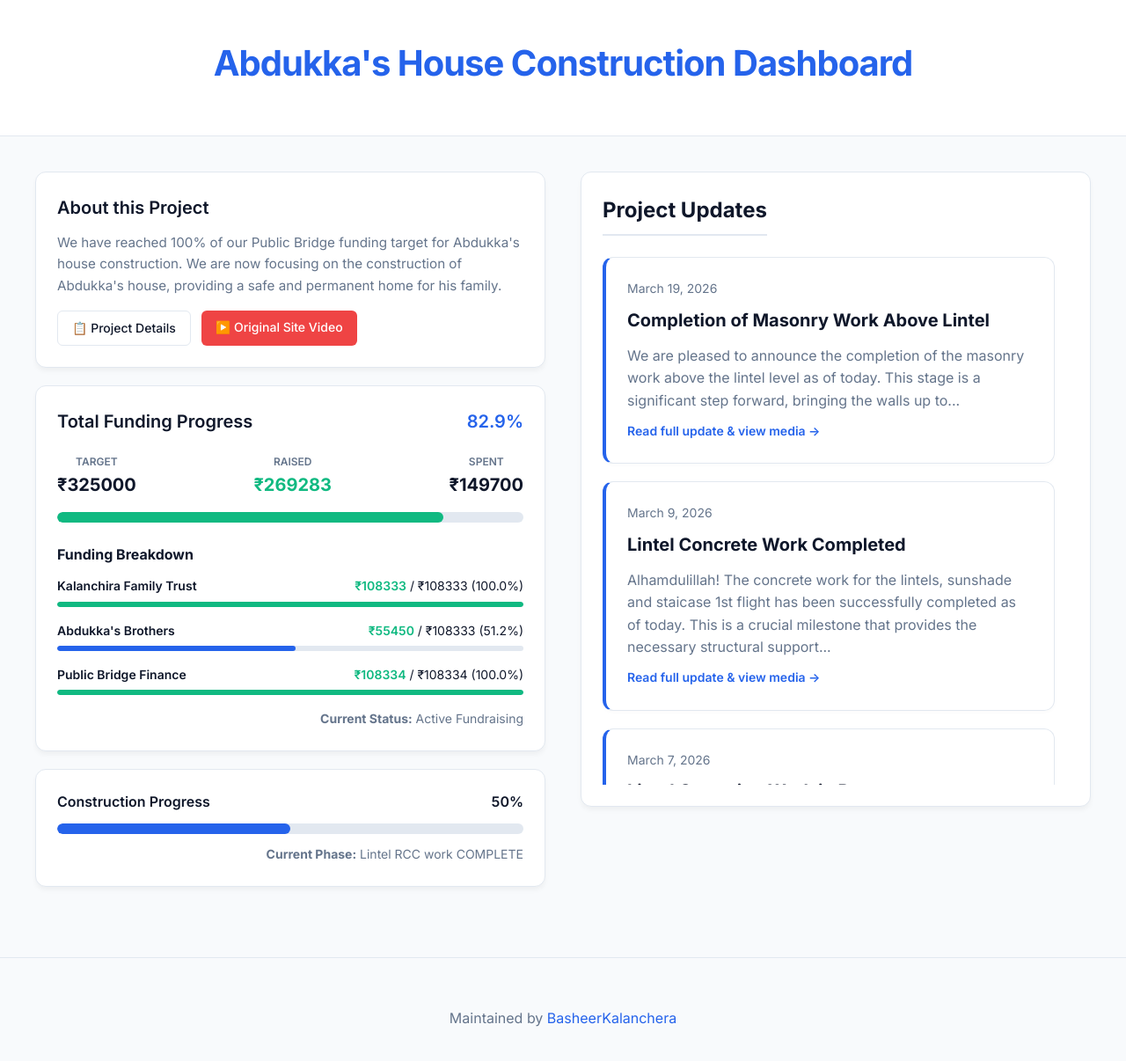
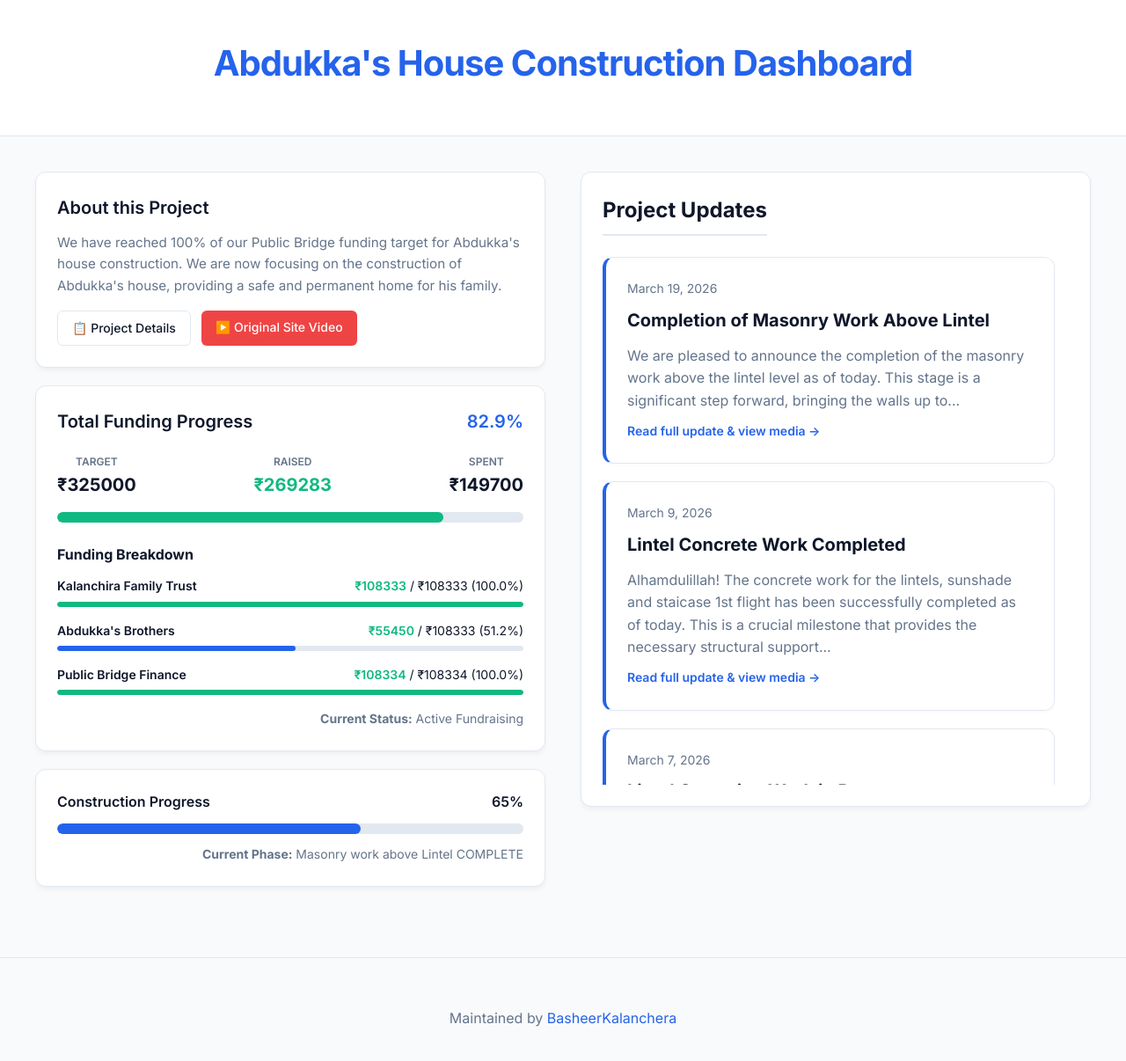
Before and after one commit to BasheerKalanchera/project-amanah, a Jekyll site: the page built from index.html, in a window 1280 px wide. Shown: the top 1206 px of the page at 88% size. Built offline with Jekyll 4.4.1, drawn with Linux system fonts in a browser that asks for light colours.

Commit message:
FIX: Project status updated

```diff
--- a/_data/project.yml
+++ b/_data/project.yml
@@ -1,2 +1,2 @@
-completion_percentage: 50
-current_phase: "Lintel RCC work COMPLETE"
+completion_percentage: 65
+current_phase: "Masonry work above Lintel COMPLETE"
```
